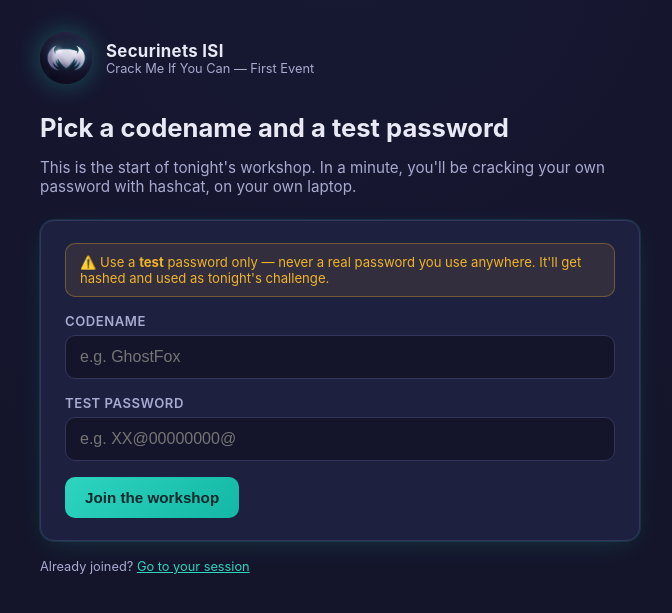
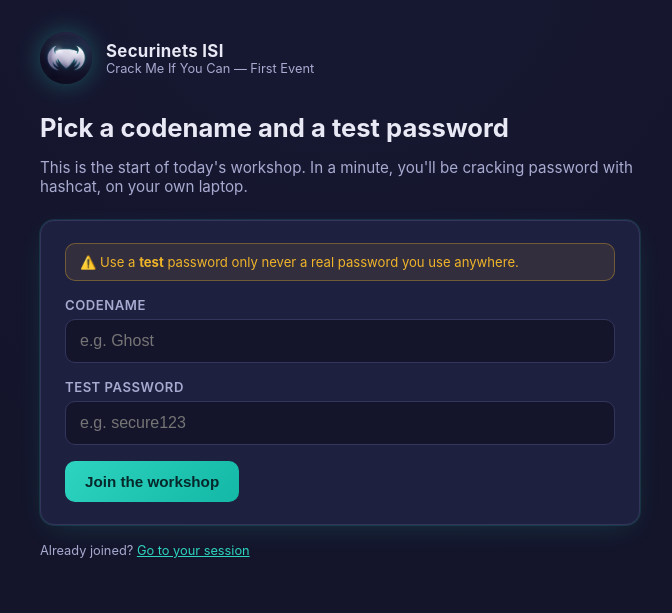
Before and after one commit to SilverLuki/Crack-me-if-you-can-, a Flask app: page / in a window 1280 px wide. Shown: the top 613 px of the page, without its empty margins (300-972 px from the left). Run offline with Flask 3, Linux system fonts and the light colour scheme; data that the repository does not hold is empty.

Commit message:
Update join.html

```diff
--- a/templates/join.html
+++ b/templates/join.html
@@ -6,19 +6,19 @@
   <p class="lede">The event has already started — ask an organizer to get you set up if you haven't joined yet.</p>
 {% else %}
   <h1>Pick a codename and a test password</h1>
-  <p class="lede">This is the start of tonight's workshop. In a minute, you'll be cracking your own password with hashcat, on your own laptop.</p>
+  <p class="lede">This is the start of today's workshop. In a minute, you'll be cracking password with hashcat, on your own laptop.</p>
 
   <div class="card glow">
-    <div class="warn">⚠️ Use a <strong>test</strong> password only — never a real password you use anywhere. It'll get hashed and used as tonight's challenge.</div>
+    <div class="warn">⚠️ Use a <strong>test</strong> password only never a real password you use anywhere.</div>
 
     {% if error %}<div class="error">{{ error }}</div>{% endif %}
 
     <form method="POST" action="{{ url_for('join') }}">
       <label for="codename">Codename</label>
-      <input type="text" id="codename" name="codename" placeholder="e.g. GhostFox" required>
+      <input type="text" id="codename" name="codename" placeholder="e.g. Ghost" required>
 
       <label for="password">Test password</label>
-      <input type="text" id="password" name="password" placeholder="e.g. XX@00000000@" required>
+      <input type="text" id="password" name="password" placeholder="e.g. secure123" required>
 
       <button type="submit">Join the workshop</button>
     </form>
```
